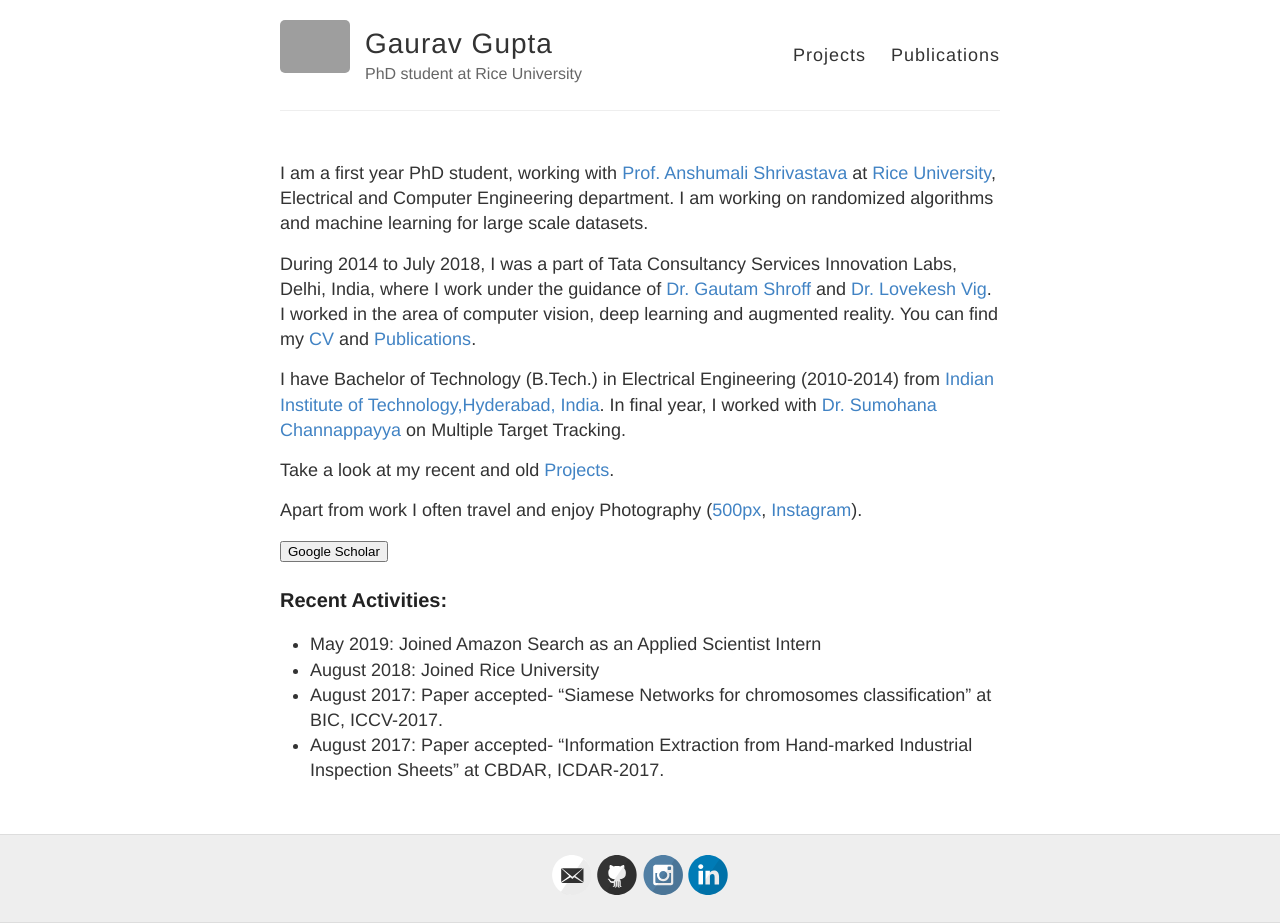
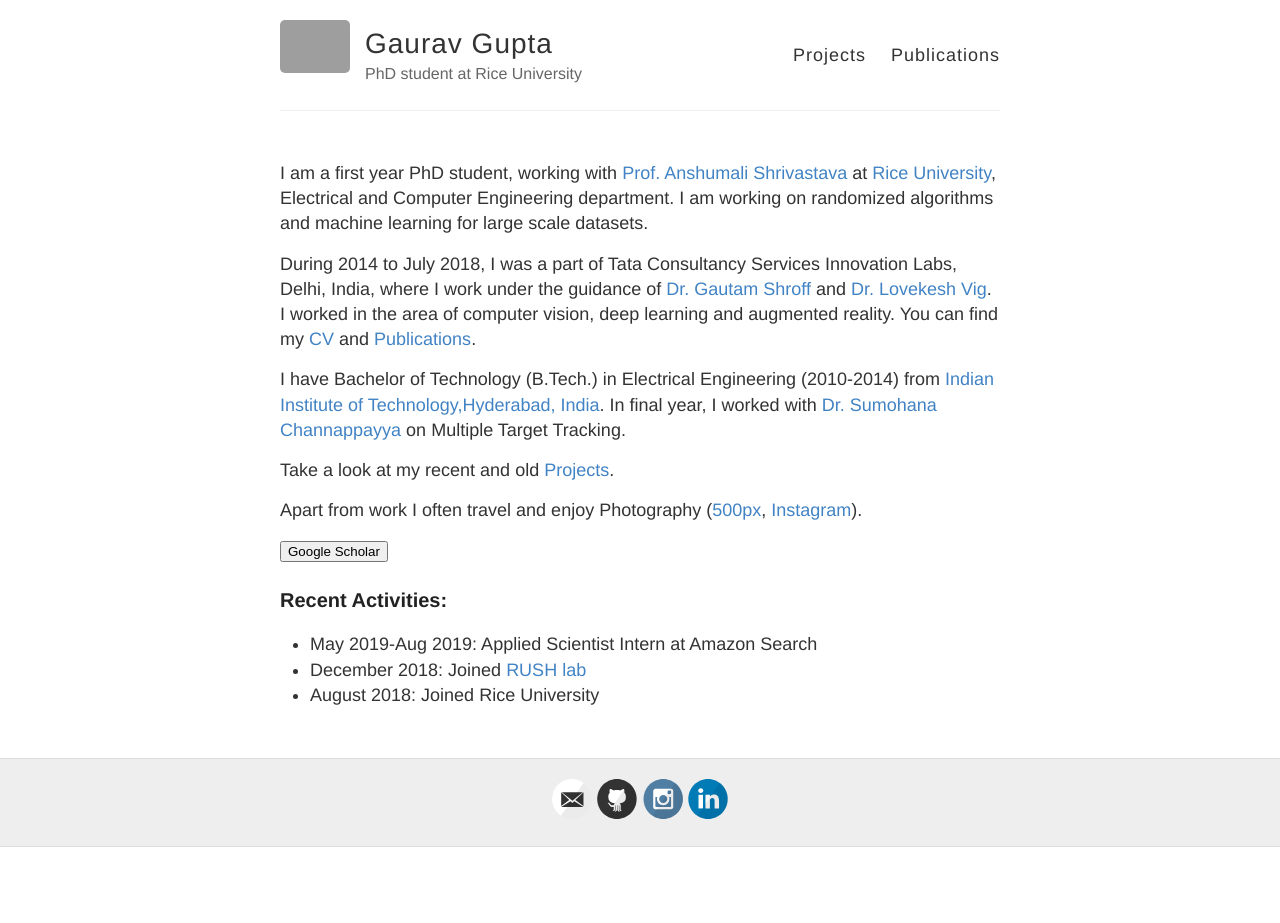
Before and after one commit to gaurav16gupta/gaurav16gupta.github.io, a Jekyll site: the page built from index.md, in a window 1280 px wide. Built offline with Jekyll 4.4.1, drawn with Linux system fonts in a browser that asks for light colours; after the commit the page ends 900 px from its top, so only the background shows below that; grey boxes are pictures that could not be loaded.

Commit message:
Update index.md

```diff
--- a/index.md
+++ b/index.md
@@ -18,7 +18,6 @@ Apart from work I often travel and enjoy Photography ([500px](https://500px.com/
 </form>
 
 ### Recent Activities:
-* May 2019: Joined Amazon Search as an Applied Scientist Intern
+* May 2019-Aug 2019: Applied Scientist Intern at Amazon Search
+* December 2018: Joined [RUSH lab](http://rushlab.blogs.rice.edu/)
 * August 2018: Joined Rice University
-* August 2017: Paper accepted- "Siamese Networks for chromosomes classification" at BIC, ICCV-2017.
-* August 2017: Paper accepted- "Information Extraction from Hand-marked Industrial Inspection Sheets" at CBDAR, ICDAR-2017.
```
